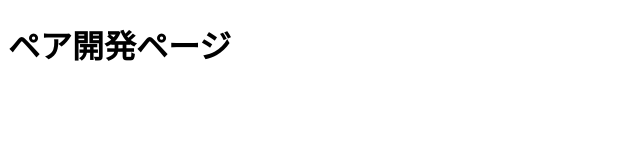
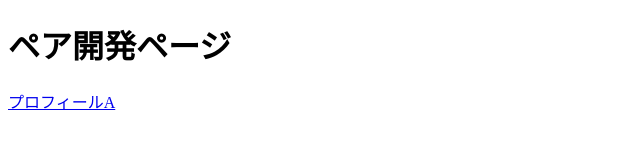
Before and after one commit to saku3939218s/pair-b, a plain HTML site: page index.html in a window 1280 px wide. Shown: the whole page, without its empty margins (0-640 px from the left). Drawn offline with Linux system fonts and the light colour scheme.

Commit message:
profile_a.htmlを追加してリンクを張る

```diff
--- a/index.html
+++ b/index.html
@@ -7,5 +7,6 @@
 </head>
 <body>
     <h1>ペア開発ページ</h1>
+    <a href="profile_a.html">プロフィールA</a>
 </body>
 </html>
```
Also changed, not shown: profile_a.html (added).
